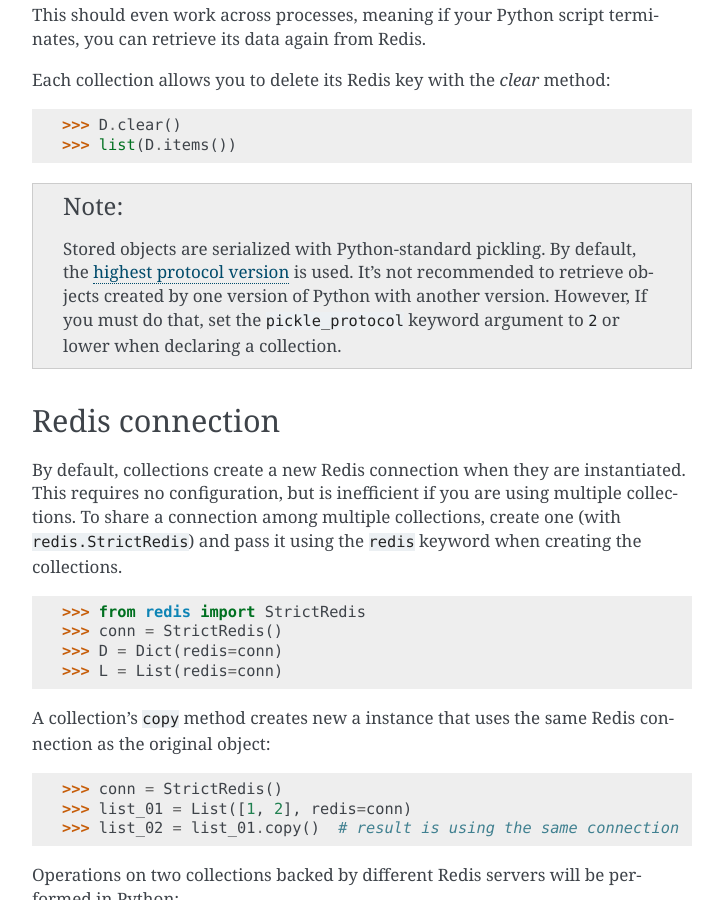
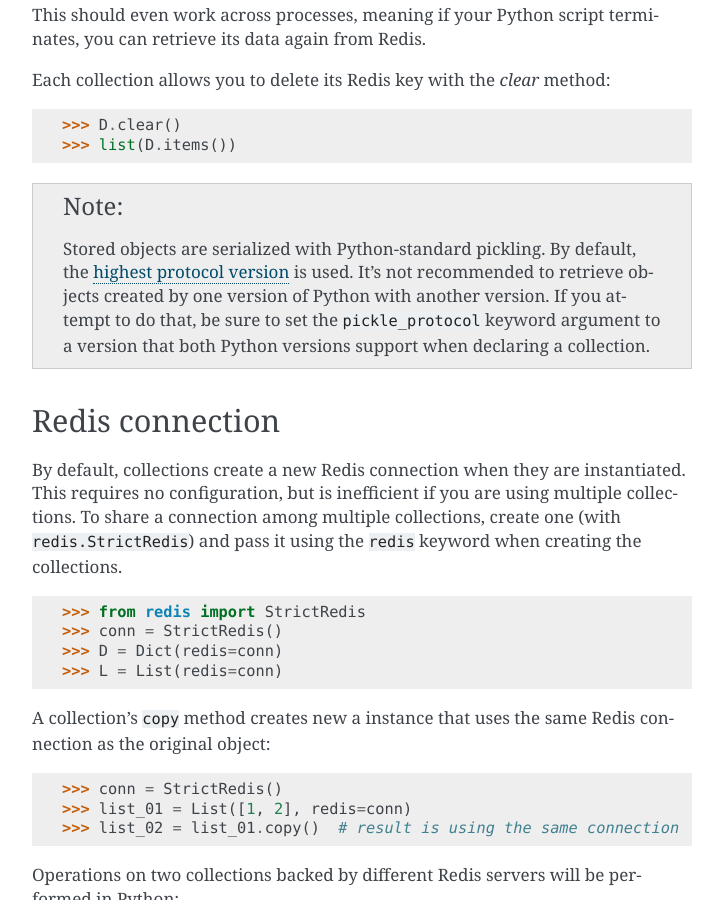
Before and after one commit to redis-collections/redis-collections, a Sphinx documentation site: the page built from docs/usage-notes.rst, in a window 1280 px wide and 900 px high, scrolled down 518 px. Shown: the whole window, without its empty margins (388-1111 px from the left). Built offline with Sphinx 7.4.7, drawn with Linux system fonts in a browser that asks for light colours.

Commit message:
Clarify pickle protocol support

```diff
--- a/docs/usage-notes.rst
+++ b/docs/usage-notes.rst
@@ -43,8 +43,9 @@ Each collection allows you to delete its Redis key with the `clear` method:
     is used.
     It's not recommended to retrieve objects created by one version of Python
     with another version.
-    However, If you must do that, set the ``pickle_protocol`` keyword argument
-    to ``2`` or lower when declaring a collection.
+    If you attempt to do that, be sure to set the ``pickle_protocol`` keyword
+    argument to a version that both Python versions support when
+    declaring a collection.
 
 
 Redis connection
```
